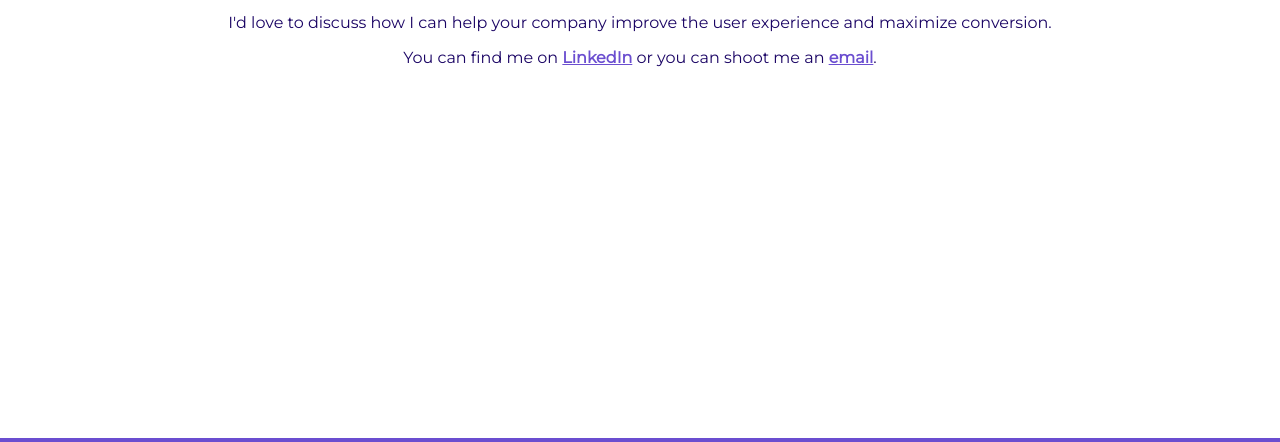
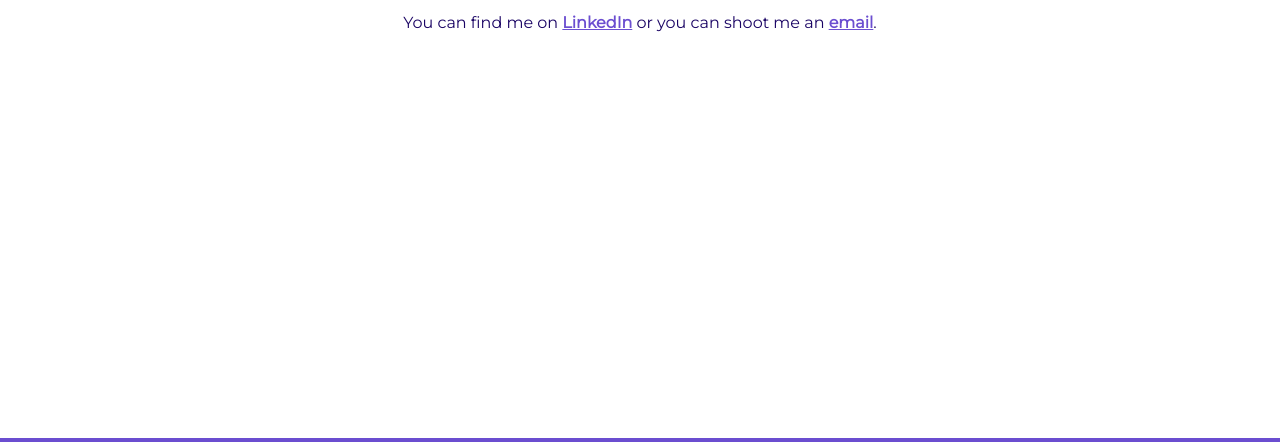
Before and after one commit to CailieAC/CailieAC.web, a plain HTML site: page contactme.html in a window 1280 px wide. Shown: the part 292-734 px from the top of the page. Drawn offline with Linux system fonts and the light colour scheme.

Commit message:
Update contactme.html

```diff
--- a/contactme.html
+++ b/contactme.html
@@ -39,7 +39,6 @@
   <div class="spanmid center">
     <h2>Contact Me!</h2>
 		<p>Let's get in touch!</p>
-		<p>I'd love to discuss how I can help your company improve the user experience and maximize conversion.</p>
 		<p>You can find me on <a href="https://www.linkedin.com/in/cailiecarlile/">LinkedIn</a> or you can shoot me an <a href="mailto:carlileupfront@gmail.com">email</a>.</p>
 	</div>
 
```
